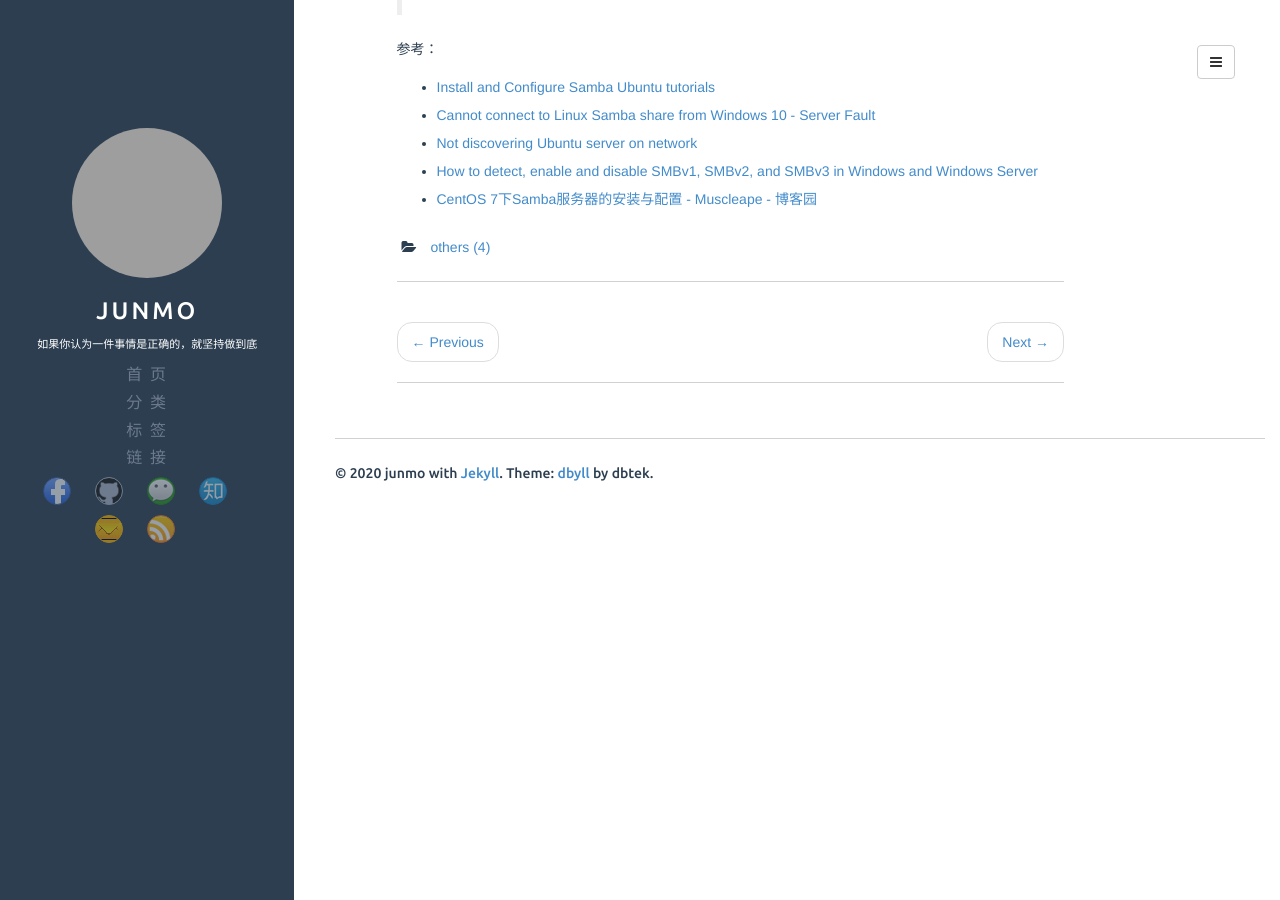
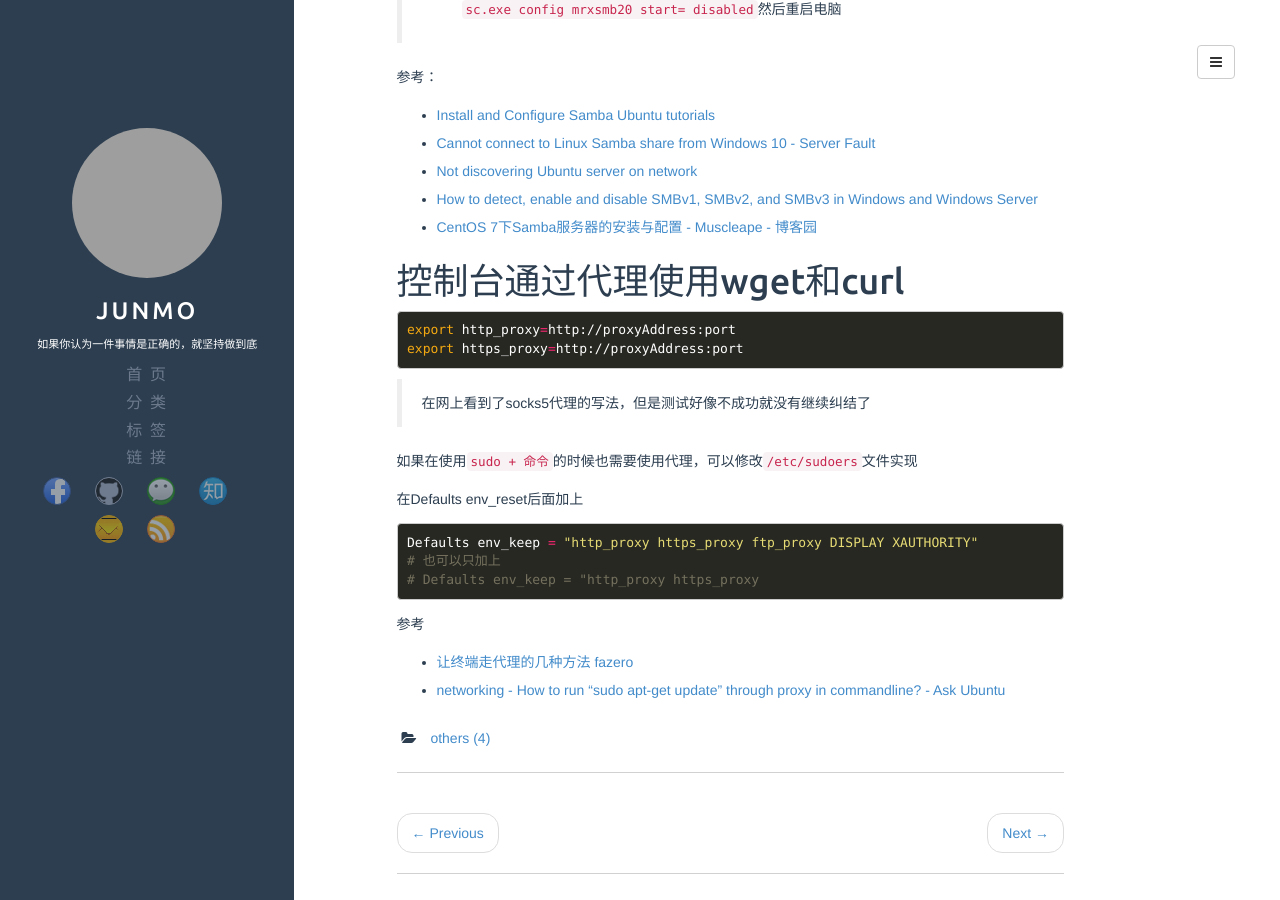
Before and after one commit to junmo1215/junmo1215.github.io, a Jekyll site: the page built from _posts/others/2017-05-07-Memo-Usage-of-Ubuntu.md, in a window 1280 px wide and 900 px high, scrolled down 10700 px. Built offline with Jekyll 4.4.1, drawn with Linux system fonts in a browser that asks for light colours; comment, search, counter and statistics services are not loaded; grey boxes are pictures that could not be loaded.

Commit message:
update how-to use proxy in wget

````diff
--- a/_posts/others/2017-05-07-Memo-Usage-of-Ubuntu.md
+++ b/_posts/others/2017-05-07-Memo-Usage-of-Ubuntu.md
@@ -382,3 +382,27 @@ windows电脑添加网络路径：
 - [Not discovering Ubuntu server on network](https://social.technet.microsoft.com/Forums/en-US/26e5fd75-f3ab-4ffe-ace4-ed4ba96f82e5/not-discovering-ubuntu-server-on-network?forum=win10itpronetworking)
 - [How to detect, enable and disable SMBv1, SMBv2, and SMBv3 in Windows and Windows Server](https://support.microsoft.com/en-us/help/2696547/detect-enable-disable-smbv1-smbv2-smbv3-in-windows-and-windows-server)
 - [CentOS 7下Samba服务器的安装与配置 - Muscleape - 博客园](https://www.cnblogs.com/muscleape/p/6385583.html)
+
+# 控制台通过代理使用wget和curl
+
+``` sh
+export http_proxy=http://proxyAddress:port
+export https_proxy=http://proxyAddress:port
+```
+
+> 在网上看到了socks5代理的写法，但是测试好像不成功就没有继续纠结了
+
+如果在使用`sudo + 命令`的时候也需要使用代理，可以修改`/etc/sudoers`文件实现
+
+在Defaults env_reset后面加上
+
+``` sh
+Defaults env_keep = "http_proxy https_proxy ftp_proxy DISPLAY XAUTHORITY"
+# 也可以只加上
+# Defaults env_keep = "http_proxy https_proxy
+```
+
+参考
+
+- [让终端走代理的几种方法 fazero](https://blog.fazero.me/2015/09/15/%E8%AE%A9%E7%BB%88%E7%AB%AF%E8%B5%B0%E4%BB%A3%E7%90%86%E7%9A%84%E5%87%A0%E7%A7%8D%E6%96%B9%E6%B3%95/)
+- [networking - How to run "sudo apt-get update" through proxy in commandline? - Ask Ubuntu](https://askubuntu.com/questions/7470/how-to-run-sudo-apt-get-update-through-proxy-in-commandline)
````
